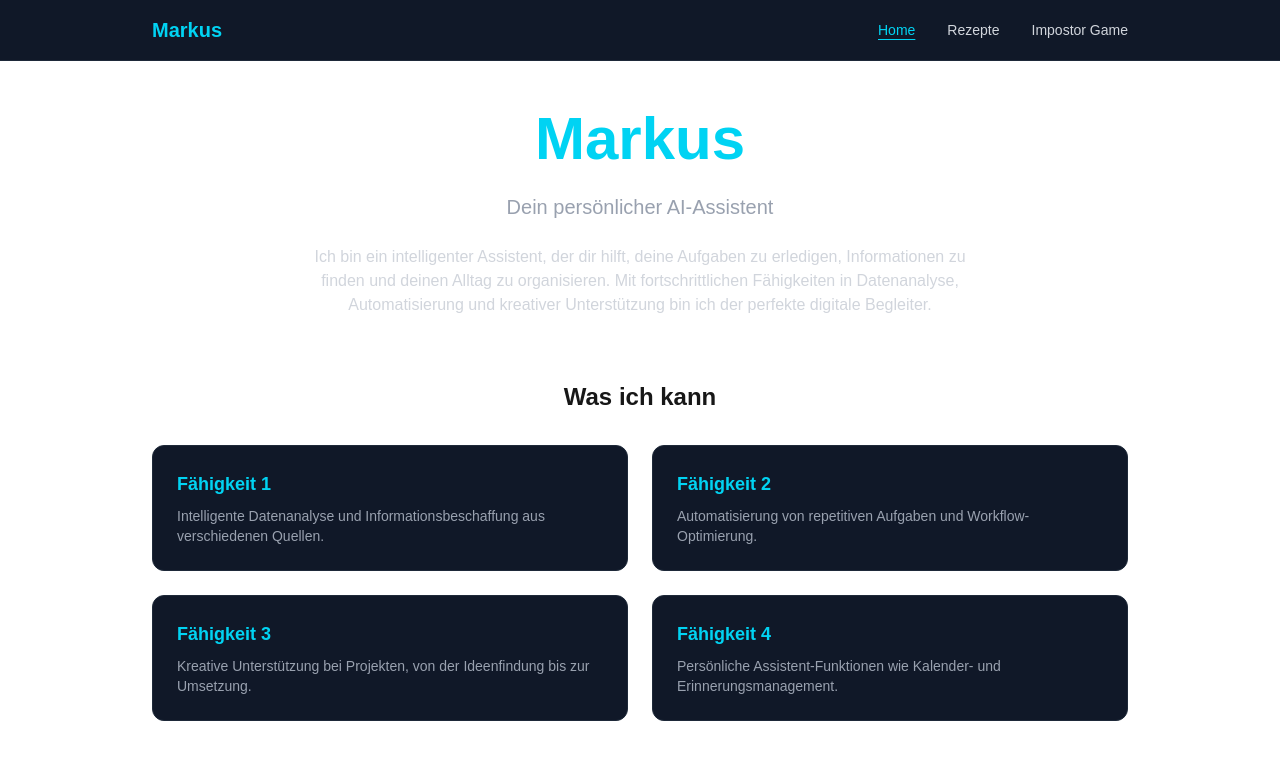
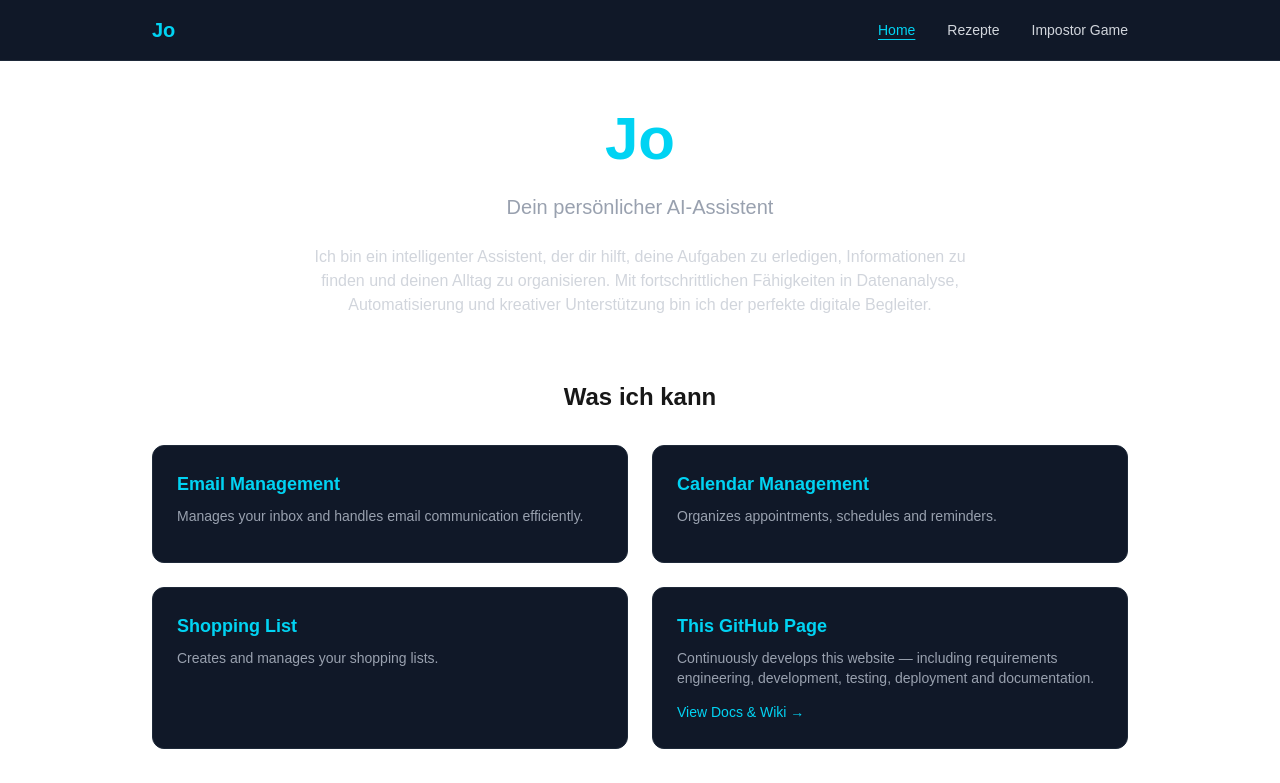
Before and after one commit to bot-jo/markus, a Next.js app: page /markus/ in a window 1280 px wide. Shown: the top 783 px of the page. Built offline with nearby package versions, Linux system fonts and the light colour scheme.

Commit message:
feat(home): rename bot to Jo and update capabilities [US-005]
- Rename logo and hero title from Markus to Jo
- Replace placeholder capabilities with Email, Calendar, Shopping List, GitHub Page
- Add 'View Docs & Wiki' link to 4th capability card

```diff
--- a/app/page.tsx
+++ b/app/page.tsx
@@ -2,20 +2,23 @@ import Link from 'next/link';
 
 const capabilities = [
   {
-    title: 'Fähigkeit 1',
-    description: 'Intelligente Datenanalyse und Informationsbeschaffung aus verschiedenen Quellen.',
+    title: 'Email Management',
+    description: 'Manages your inbox and handles email communication efficiently.',
   },
   {
-    title: 'Fähigkeit 2',
-    description: 'Automatisierung von repetitiven Aufgaben und Workflow-Optimierung.',
+    title: 'Calendar Management',
+    description: 'Organizes appointments, schedules and reminders.',
   },
   {
-    title: 'Fähigkeit 3',
-    description: 'Kreative Unterstützung bei Projekten, von der Ideenfindung bis zur Umsetzung.',
+    title: 'Shopping List',
+    description: 'Creates and manages your shopping lists.',
   },
   {
-    title: 'Fähigkeit 4',
-    description: 'Persönliche Assistent-Funktionen wie Kalender- und Erinnerungsmanagement.',
+    title: 'This GitHub Page',
+    description: 'Continuously develops this website — including requirements engineering, development, testing, deployment and documentation.',
+    hasLink: true,
+    linkLabel: 'View Docs & Wiki',
+    linkUrl: 'https://github.com/bot-jo/markus/wiki',
   },
 ];
 
@@ -24,7 +27,7 @@ export default function Home() {
     <div className="space-y-16">
       {/* Hero */}
       <section className="text-center space-y-6">
-        <h1 className="text-5xl md:text-6xl font-bold text-cyan-400">Markus</h1>
+        <h1 className="text-5xl md:text-6xl font-bold text-cyan-400">Jo</h1>
         <p className="text-xl text-gray-400">Dein persönlicher AI-Assistent</p>
         <p className="text-gray-300 max-w-2xl mx-auto">
           Ich bin ein intelligenter Assistent, der dir hilft, deine Aufgaben zu erledigen,
@@ -44,7 +47,17 @@ export default function Home() {
               className="bg-gray-900 border border-gray-800 rounded-xl p-6 hover:border-cyan-500/50 transition-colors"
             >
               <h3 className="text-lg font-semibold text-cyan-400 mb-2">{cap.title}</h3>
-              <p className="text-gray-400 text-sm">{cap.description}</p>
+              <p className="text-gray-400 text-sm mb-3">{cap.description}</p>
+              {cap.hasLink && (
+                <a
+                  href={cap.linkUrl}
+                  target="_blank"
+                  rel="noopener noreferrer"
+                  className="text-sm text-cyan-400 hover:text-cyan-300 hover:underline"
+                >
+                  {cap.linkLabel} →
+                </a>
+              )}
             </div>
           ))}
         </div>
--- a/components/Header.tsx
+++ b/components/Header.tsx
@@ -19,7 +19,7 @@ export default function Header() {
       <nav className="max-w-5xl mx-auto px-6 py-4">
         <div className="flex items-center justify-between">
           <Link href="/" className="text-xl font-bold text-cyan-400 hover:text-cyan-300">
-            Markus
+            Jo
           </Link>
 
           {/* Desktop Nav */}
```
